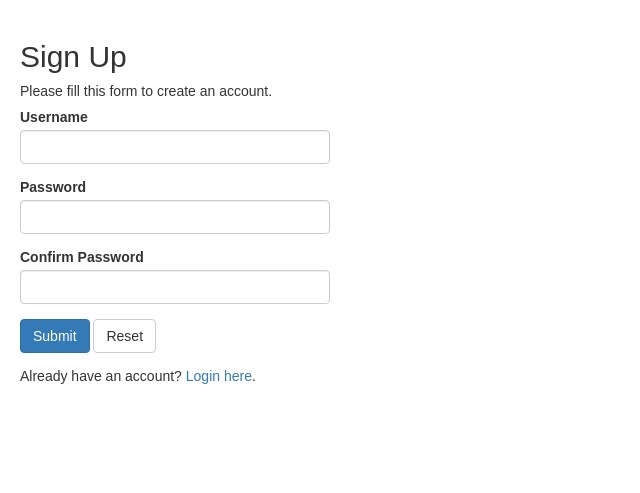
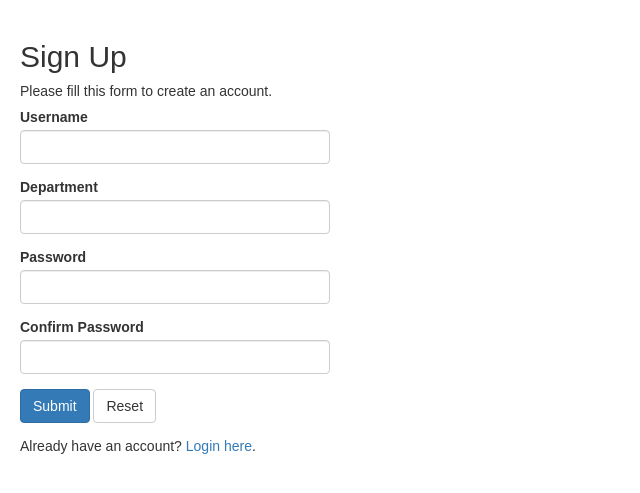
Before and after one commit to nagelalexgit/PHPLogin, a PHP site: page /register.php in a window 1280 px wide. Shown: the top 493 px of the page, without its empty margins (0-640 px from the left). Run offline with PHP 8.4, Linux system fonts and the light colour scheme.

Commit message:
department added to register.php

```diff
--- a/login.php
+++ b/login.php
@@ -26,7 +26,7 @@ if($_SERVER["REQUEST_METHOD"] == "POST"){
     // Validate credentials
     if(empty($username_err) && empty($password_err)){
         // Prepare a select statement
-        $sql = "SELECT username, password FROM users WHERE username = ?";
+        $sql = "SELECT username, password FROM emps WHERE username = ?";
 
         if($stmt = $mysqli->prepare($sql)){
             // Bind variables to the prepared statement as parameters
--- a/register.php
+++ b/register.php
@@ -3,8 +3,8 @@
 require_once 'config.php';
 
 // Define variables and initialize with empty values
-$username = $password = $confirm_password = "";
-$username_err = $password_err = $confirm_password_err = "";
+$department = $username = $password = $confirm_password = "";
+$department_err = $username_err = $password_err = $confirm_password_err = "";
 
 // Processing form data when form is submitted
 if($_SERVER["REQUEST_METHOD"] == "POST"){
@@ -12,9 +12,12 @@ if($_SERVER["REQUEST_METHOD"] == "POST"){
     // Validate username
     if(empty(trim($_POST["username"]))){
         $username_err = "Please enter a username.";
+    }
+    elseif (empty(trim($_POST["department"]))){
+      $department_err = "Please enter a department code.";
     } else{
         // Prepare a select statement
-        $sql = "SELECT id FROM users WHERE username = ?";
+        $sql = "SELECT id FROM emps WHERE username = ?";
 
         if($stmt = $mysqli->prepare($sql)){
             // Bind variables to the prepared statement as parameters
@@ -22,6 +25,7 @@ if($_SERVER["REQUEST_METHOD"] == "POST"){
 
             // Set parameters
             $param_username = trim($_POST["username"]);
+            $param_department = trim($_POST["department"]);
 
             // Attempt to execute the prepared statement
             if($stmt->execute()){
@@ -62,14 +66,14 @@ if($_SERVER["REQUEST_METHOD"] == "POST"){
     }
 
     // Check input errors before inserting in database
-    if(empty($username_err) && empty($password_err) && empty($confirm_password_err)){
+    if(empty($department_err) && empty($username_err) && empty($password_err) && empty($confirm_password_err)){
 
         // Prepare an insert statement
-        $sql = "INSERT INTO users (username, password) VALUES (?, ?)";
+        $sql = "INSERT INTO emps (username, password, department) VALUES (?, ?, ?)";
 
         if($stmt = $mysqli->prepare($sql)){
             // Bind variables to the prepared statement as parameters
-            $stmt->bind_param("ss", $param_username, $param_password);
+            $stmt->bind_param("sss", $param_username, $param_password, $param_department);
 
             // Set parameters
             $param_username = $username;
@@ -114,6 +118,11 @@ if($_SERVER["REQUEST_METHOD"] == "POST"){
                 <input type="text" name="username"class="form-control" value="<?php echo $username; ?>">
                 <span class="help-block"><?php echo $username_err; ?></span>
             </div>
+            <div class="form-group <?php echo (!empty($department_err)) ? 'has-error' : ''; ?>">
+                <label>Department</label>
+                <input type="text" name="department"class="form-control" value="<?php echo $department; ?>">
+                <span class="help-block"><?php echo $department_err; ?></span>
+            </div>
             <div class="form-group <?php echo (!empty($password_err)) ? 'has-error' : ''; ?>">
                 <label>Password</label>
                 <input type="password" name="password" class="form-control" value="<?php echo $password; ?>">
```
